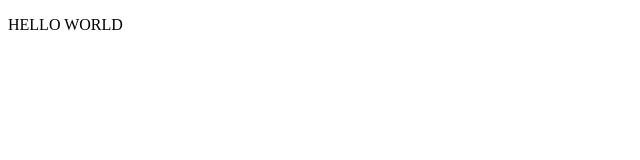
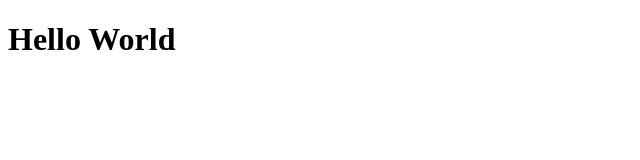
Before and after one commit to dbtmu123/dbtmu123.github.io, a plain HTML site: page index.html in a window 1280 px wide. Shown: the whole page, without its empty margins (0-640 px from the left). Drawn offline with Linux system fonts and the light colour scheme.

Commit message:
Update index.html

```diff
--- a/index.html
+++ b/index.html
@@ -1,9 +1,9 @@
 <!DOCTYPE html>
 <html>
     <head>
-        <title>Example</title>
+        <title>Hello World</title>
     </head>
     <body>
-        <p>HELLO WORLD</p>
+        <h1>Hello World</h1>
     </body>
 </html>
```
